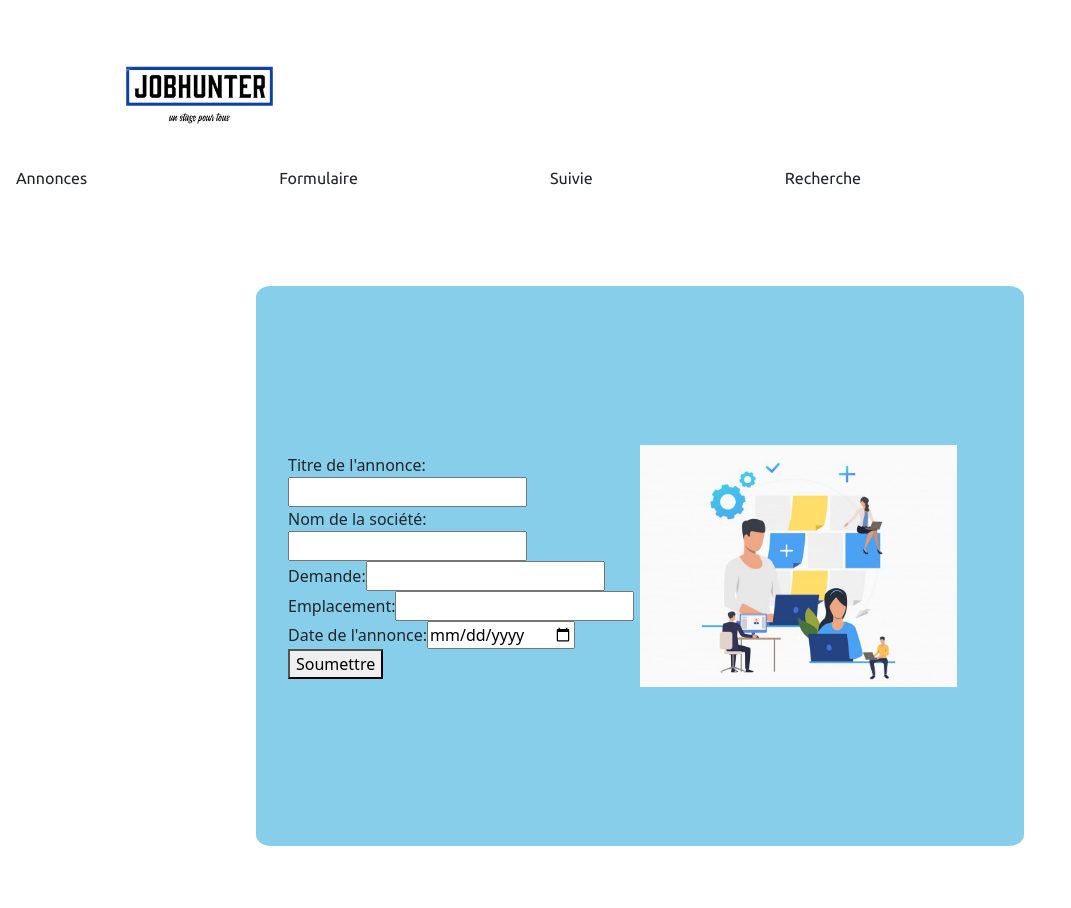
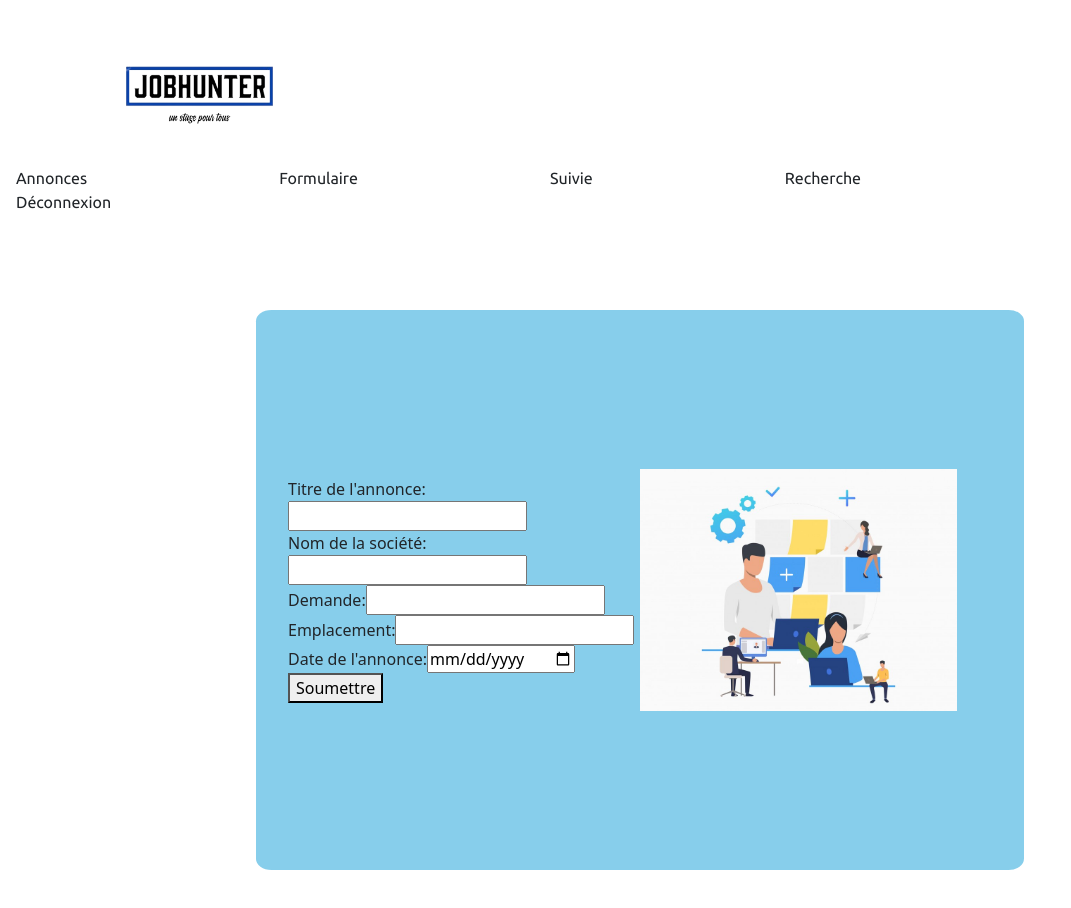
Before and after one commit to KarimHaddadi20/jobhunter, a Vue app: page /annonce in a window 1280 px wide. Shown: the top 908 px of the page, without its empty margins (0-1071 px from the left). Built offline with nearby package versions, Linux system fonts and the light colour scheme; no server answers.

Commit message:
Add logout functionality to AnnonceNav.vue and remove unnecessary code from HomeView.vue

```diff
--- a/src/components/AnnonceNav.vue
+++ b/src/components/AnnonceNav.vue
@@ -12,12 +12,28 @@
       <router-link to="/annonce" class="nav-link">Formulaire</router-link>
       <router-link to="/candidacy" class="nav-link">Suivie</router-link>
       <router-link to="/list" class="nav-link">Recherche</router-link>
+      <button @click="logout" class="nav-link">Déconnexion</button>
+
     </div>
   </nav>
 </template>
 
 <script setup>
-//
+import { useRouter } from 'vue-router';
+
+
+const router = useRouter();
+
+
+const logout = () => {
+  // Clear user data
+  // This depends on how you're storing user data
+  // For example, if you're using Vuex, you might dispatch a logout action
+
+  // Redirect to home page
+  router.push('/');
+};
+
 </script>
 
 <style scoped>
--- a/src/views/HomeView.vue
+++ b/src/views/HomeView.vue
@@ -33,10 +33,7 @@ onMounted(() => {
     <Confidence />
   </div>
 
-<div>
 
-  <DataTable />
-</div>
 
 
 
```
